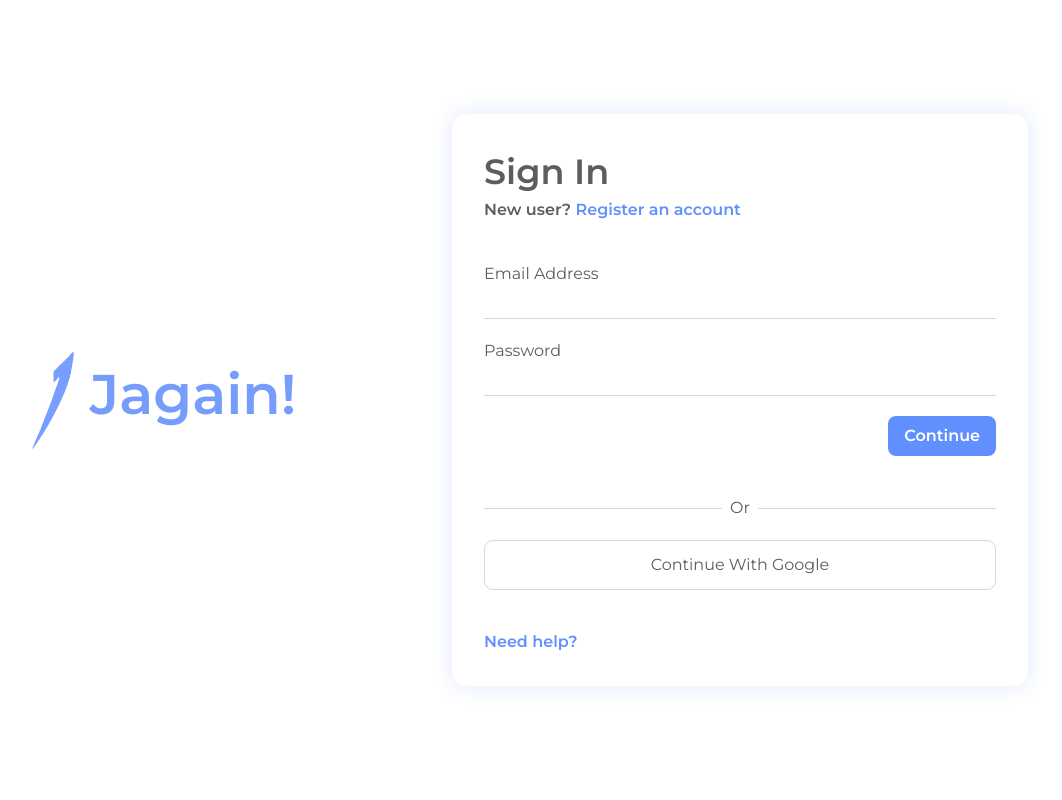
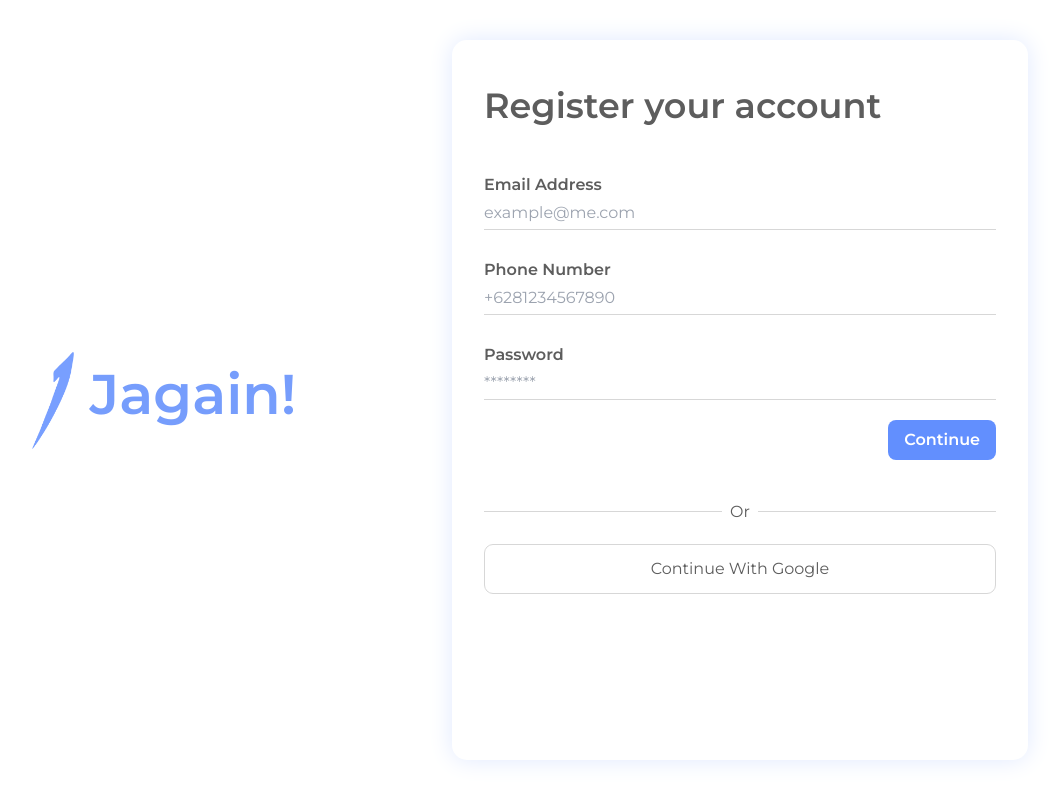
Before and after one commit to ahmadzaki2975/jagain-v2, a Next.js app: page /auth/register in a window 1280 px wide. Shown: the whole page, without its empty margins (188-1250 px from the left). Built offline with nearby package versions, Linux system fonts and the light colour scheme.

Commit message:
feat: add input placeholders

```diff
--- a/src/pages/auth/register.jsx
+++ b/src/pages/auth/register.jsx
@@ -1,9 +1,14 @@
 import Link from "next/link";
+import { useState } from "react";
 
-export default function AuthPage() {
+export default function LoginPage() {
+  const [email, setEmail] = useState("");
+  const [password, setPassword] = useState("");
+  const [emailValue, setEmailValue] = useState("");
+
   return (
-    <main className="min-h-screen font-montserrat flex justify-center items-center px-[5%] py-[5%]">
-      <section className="grid w-1/2 place-items-center">
+    <main className="min-h-screen py-10 lg:py-0 font-montserrat flex flex-col gap-10 lg:gap-0 lg:flex-row justify-center items-center px-[5%]">
+      <section className="grid w-[90%] xs:w-[80%] max-w-[600px] 2xl:max-w-[800px] lg:w-1/2 place-items-center">
         <div className="flex gap-4 ">
           <img src="/Logo.png" alt="Logo" className="w-[42px] h-[97px]" />
           <h1 className="text-[56px] font-semibold text-blue-secondary">
@@ -12,30 +17,59 @@
         </div>
       </section>
 
-      <section className="w-1/2 h-fit text-grey-primary shadow-[0_0_25px_#E0E9FF] p-8 rounded-[15px]">
-        <h1 className="font-semibold text-[35px]">Sign In</h1>
-        <p className="font-semibold">
+      <section className="w-[90%] xs:w-[70%] lg:w-1/2 max-w-[600px] 2xl:max-w-[700px] h-[90vh] overflow-y-scroll pt-10 pb-20 text-grey-primary shadow-[0_0_25px_#E0E9FF] p-8 rounded-[15px]">
+        <h1 className="font-semibold text-[35px]">
+          Register your account
+        </h1>
+        {/* <p className={"font-semibold" + (email == "" ? " block" : " hidden")}>
           New user?{" "}
           <Link href="/register" className="text-blue-primary">
             Register an account
           </Link>
-        </p>
+        </p> */}
         <form
           className="flex flex-col mt-10"
           onSubmit={(e) => {
             e.preventDefault();
-            alert("Test");
           }}
         >
-          <label htmlFor="email">Email Address</label>
+          <label className={"block font-semibold"} htmlFor="email">
+            Email Address
+          </label>
           <input
             type="text"
-            className="//bg-red-500 py-1 border-b-[#D7D7D7] border-b-[.5px] focus:border-b-[#15181b]/90 !outline-none"
+            className={
+              "py-1 border-b-[#D7D7D7] border-b-[.5px] focus:border-b-[#15181b]/90 !outline-none"
+            }
+            value={emailValue}
+            onChange={(e) => {
+              setEmailValue(e.target.value);
+            }}
+            placeholder="example@me.com"
           />
-          <label className="mt-5" htmlFor="email">Password</label>
+          <label className="block font-semibold mt-7" htmlFor="phone">
+            Phone Number
+          </label>
           <input
+            name="phone"
+            id="phone"
             type="text"
-            className="//bg-red-500 py-1 border-b-[#D7D7D7] border-b-[.5px] focus:border-b-[#15181b]/90 !outline-none"
+            className={
+              "py-1 border-b-[#D7D7D7] border-b-[.5px] focus:border-b-[#15181b]/90 !outline-none"
+            }
+            placeholder="+6281234567890"
+          />
+          <label className={"block font-semibold mt-7"} htmlFor="password">
+            Password
+          </label>
+          <input
+            name="password"
+            id="password"
+            type="text"
+            className={
+              "py-1 border-b-[#D7D7D7] border-b-[.5px] focus:border-b-[#15181b]/90 !outline-none "
+            }
+            placeholder="********"
           />
           <button
             type="submit"
@@ -52,7 +86,6 @@
         <div className="py-3 unselectable hover:bg-[#D7D7D7]/60 w-full cursor-pointer text-center mt-5 rounded-[9px] border-[.5px] border-solid border-[#D7D7D7]">
           Continue With Google
         </div>
-        <Link href="#" className="block mt-10 text-blue-primary font-semibold">Need help?</Link>
       </section>
     </main>
   );
```
